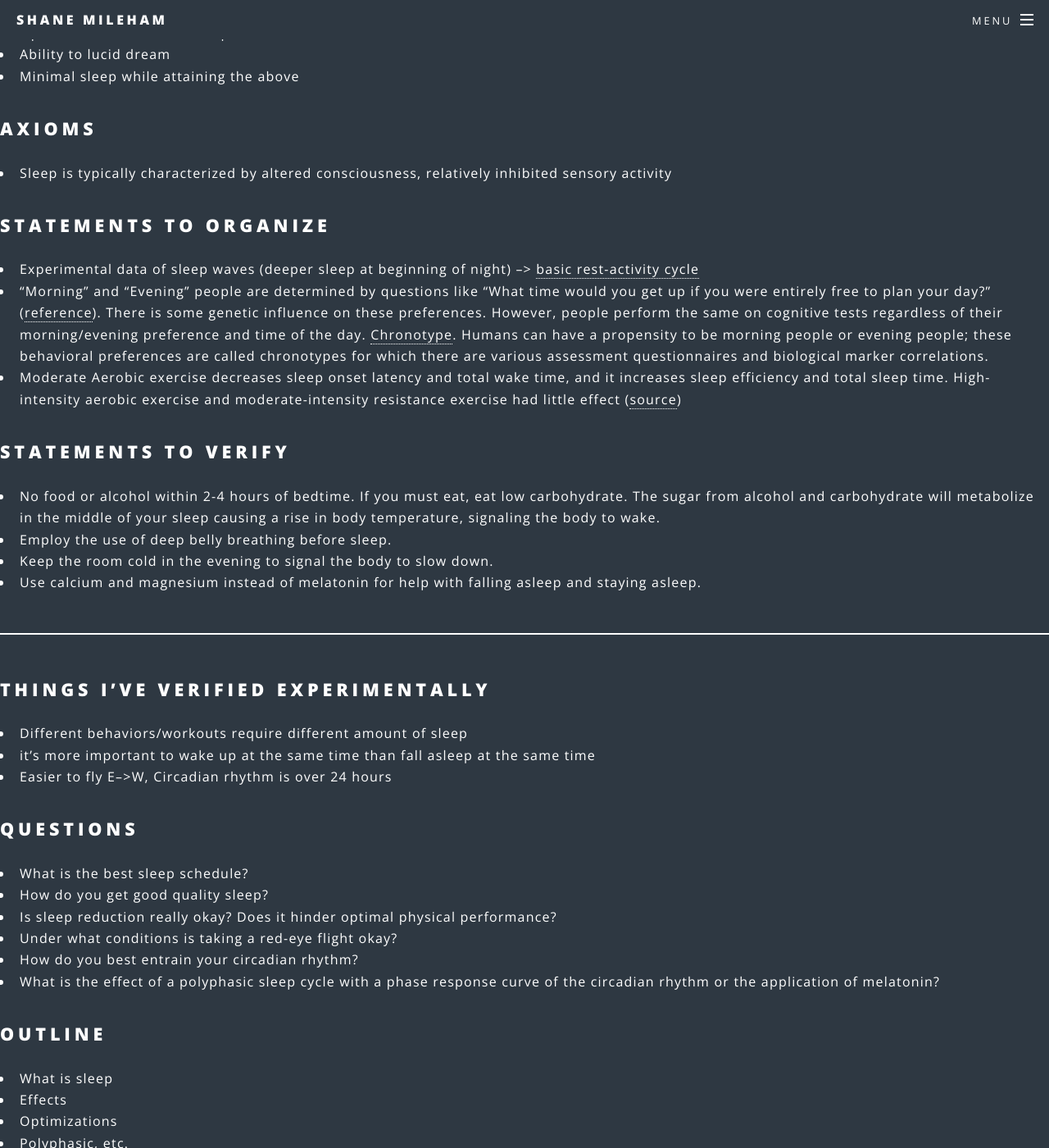
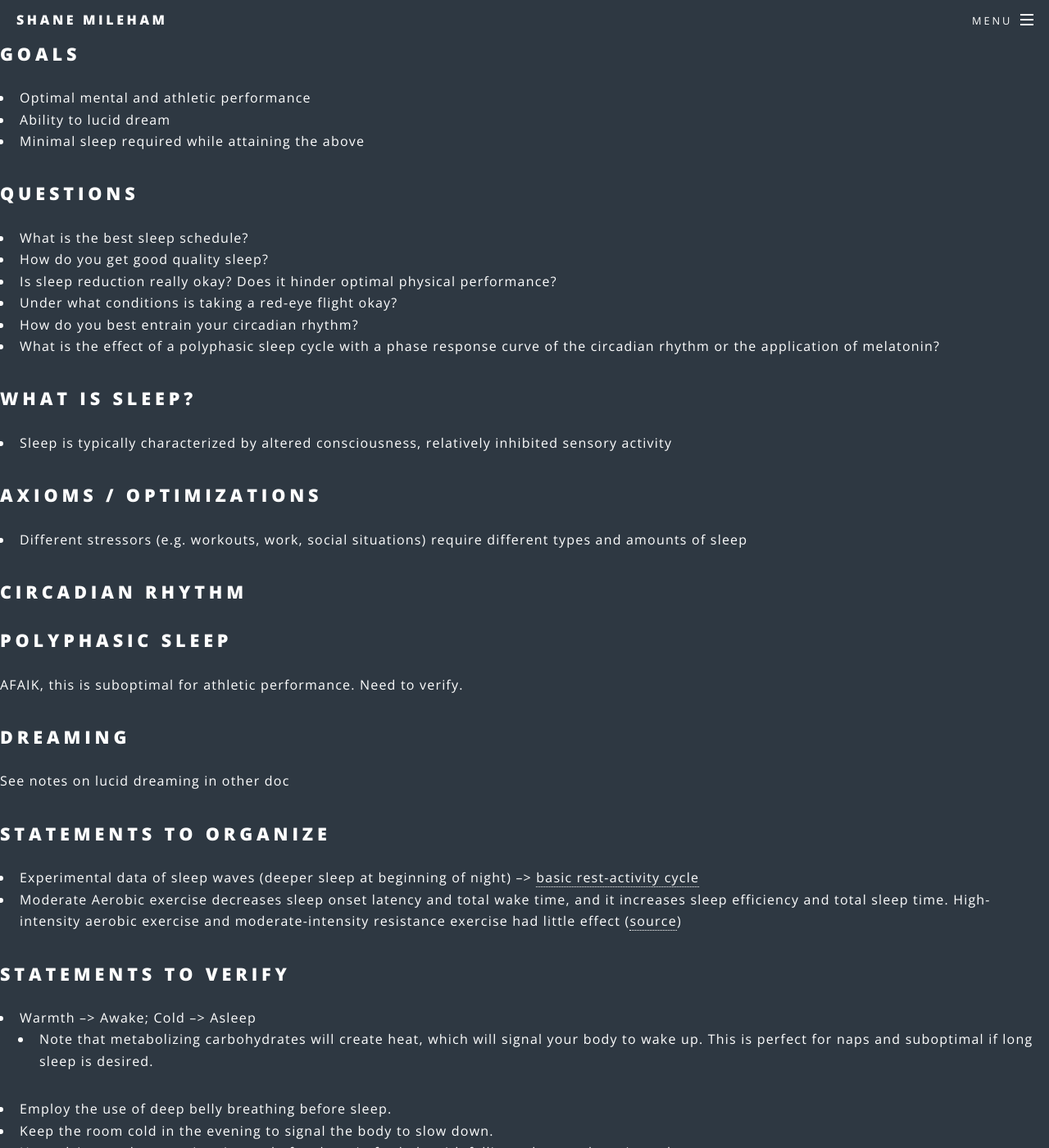
Before and after one commit to shanemileham/shanemileham.github.io, a Jekyll site: the page built from _kb/athletic/sleep.md, in a window 1280 px wide and 1400 px high, scrolled down 390 px. Shown: the whole window at 82% size. Built offline with Jekyll 4.4.1, drawn with Linux system fonts in a browser that asks for light colours; comment, search, counter and statistics services are not loaded; some of the changed text lies outside the part shown.

Commit message:
Working on sleep

```diff
--- a/_kb/athletic/sleep.md
+++ b/_kb/athletic/sleep.md
@@ -7,35 +7,8 @@ title: Sleep
 ## Goals
 - Optimal mental and athletic performance
 - Ability to lucid dream
-- Minimal sleep while attaining the above
+- Minimal sleep required while attaining the above
 
-## Axioms
-- Sleep is typically characterized by altered consciousness, relatively inhibited sensory activity
-
-
-## Statements To Organize
-- Experimental data of sleep waves (deeper sleep at beginning of night) --> [basic rest-activity cycle](https://en.m.wikipedia.org/wiki/Basic_rest-activity_cycle)
-- "Morning" and "Evening" people are determined by questions like "What time would you get up if you were entirely free to plan your day?" ([reference](https://en.m.wikipedia.org/wiki/Morningness%E2%80%93eveningness_questionnaire)). There is some genetic influence on these preferences. However, people perform the same on cognitive tests regardless of their morning/evening preference and time of the day. [Chronotype](https://en.m.wikipedia.org/wiki/Chronotype). Humans can have a propensity to be morning people or evening people; these behavioral preferences are called chronotypes for which there are various assessment questionnaires and biological marker correlations.
-- Moderate Aerobic exercise decreases sleep onset latency and total wake time, and it increases sleep efficiency and total sleep time. High-intensity aerobic exercise and moderate-intensity resistance exercise had little effect ([source](https://www.ncbi.nlm.nih.gov/pmc/articles/PMC2883039/))
-
-
-
-## Statements to Verify
-
-
-
-- No food or alcohol within 2-4 hours of bedtime. If you must eat, eat low carbohydrate. The sugar from alcohol and carbohydrate will metabolize in the middle of your sleep causing a rise in body temperature, signaling the body to wake.
-- Employ the use of deep belly breathing before sleep.
-- Keep the room cold in the evening to signal the body to slow down.
-- Use calcium and magnesium instead of melatonin for help with falling asleep and staying asleep.
-
-
----
-
-## Things I've Verified Experimentally
-- Different behaviors/workouts require different amount of sleep
-- it’s more important to wake up at the same time than fall asleep at the same time
-- Easier to fly E-->W, Circadian rhythm is over 24 hours
 
 ## Questions
 - What is the best sleep schedule?
@@ -45,12 +18,41 @@ title: Sleep
 - How do you best entrain your circadian rhythm?
 - What is the effect of a polyphasic sleep cycle with a phase response curve of the circadian rhythm or the application of melatonin?
 
-## Outline
-- What is sleep
-- Effects
-- Optimizations
-- Polyphasic, etc.
-- Dreaming
+
+## What is sleep?
+- Sleep is typically characterized by altered consciousness, relatively inhibited sensory activity
+
+## Axioms / Optimizations
+- Different stressors (e.g. workouts, work, social situations) require different types and amounts of sleep
+
+## Circadian Rhythm
+
+
+## Polyphasic Sleep
+AFAIK, this is suboptimal for athletic performance. Need to verify.
+
+## Dreaming
+See notes on lucid dreaming in other doc
+
+
+## Statements To Organize
+- Experimental data of sleep waves (deeper sleep at beginning of night) --> [basic rest-activity cycle](https://en.m.wikipedia.org/wiki/Basic_rest-activity_cycle)
+- Moderate Aerobic exercise decreases sleep onset latency and total wake time, and it increases sleep efficiency and total sleep time. High-intensity aerobic exercise and moderate-intensity resistance exercise had little effect ([source](https://www.ncbi.nlm.nih.gov/pmc/articles/PMC2883039/))
+
+
+## Statements to Verify
+- Warmth --> Awake; Cold --> Asleep
+  - Note that metabolizing carbohydrates will create heat, which will signal your body to wake up. This is perfect for naps and suboptimal if long sleep is desired.
+- Employ the use of deep belly breathing before sleep.
+- Keep the room cold in the evening to signal the body to slow down.
+- Use calcium and magnesium instead of melatonin for help with falling asleep and staying asleep.
+
+
+## Myths
+- "Morning" and "Evening" people
+  - "Morning" and "Evening" people are determined by questions like "What time would you get up if you were entirely free to plan your day?" ([reference](https://en.m.wikipedia.org/wiki/Morningness%E2%80%93eveningness_questionnaire)). There is some genetic influence on these preferences. However, people perform the same on cognitive tests regardless of their morning/evening preference and time of the day. [Chronotype](https://en.m.wikipedia.org/wiki/Chronotype). Humans can have a propensity to be morning people or evening people; these behavioral preferences are called chronotypes for which there are various assessment questionnaires and biological marker correlations.
+- Melatonin helps you fall asleep
+  - It actually is a signal to alter the circadian rhythm (see section on that)
 
 
 
```
